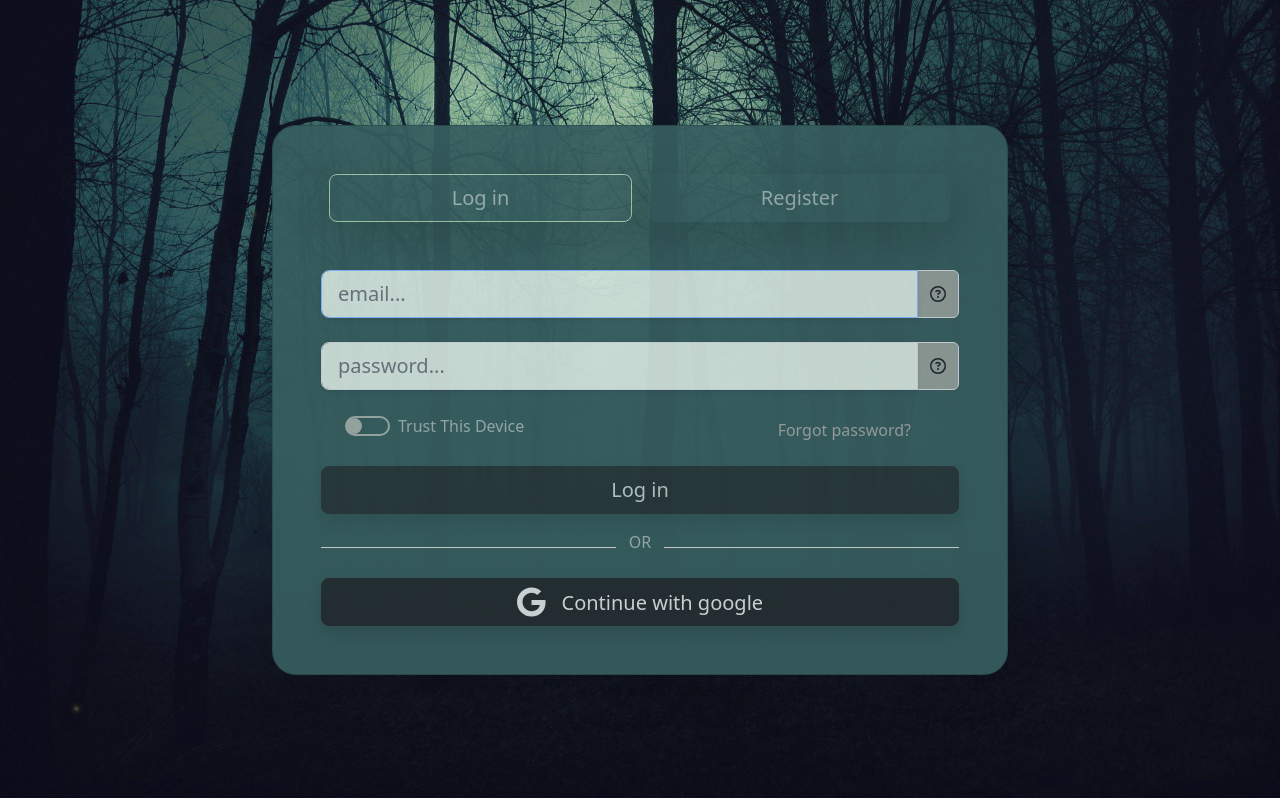
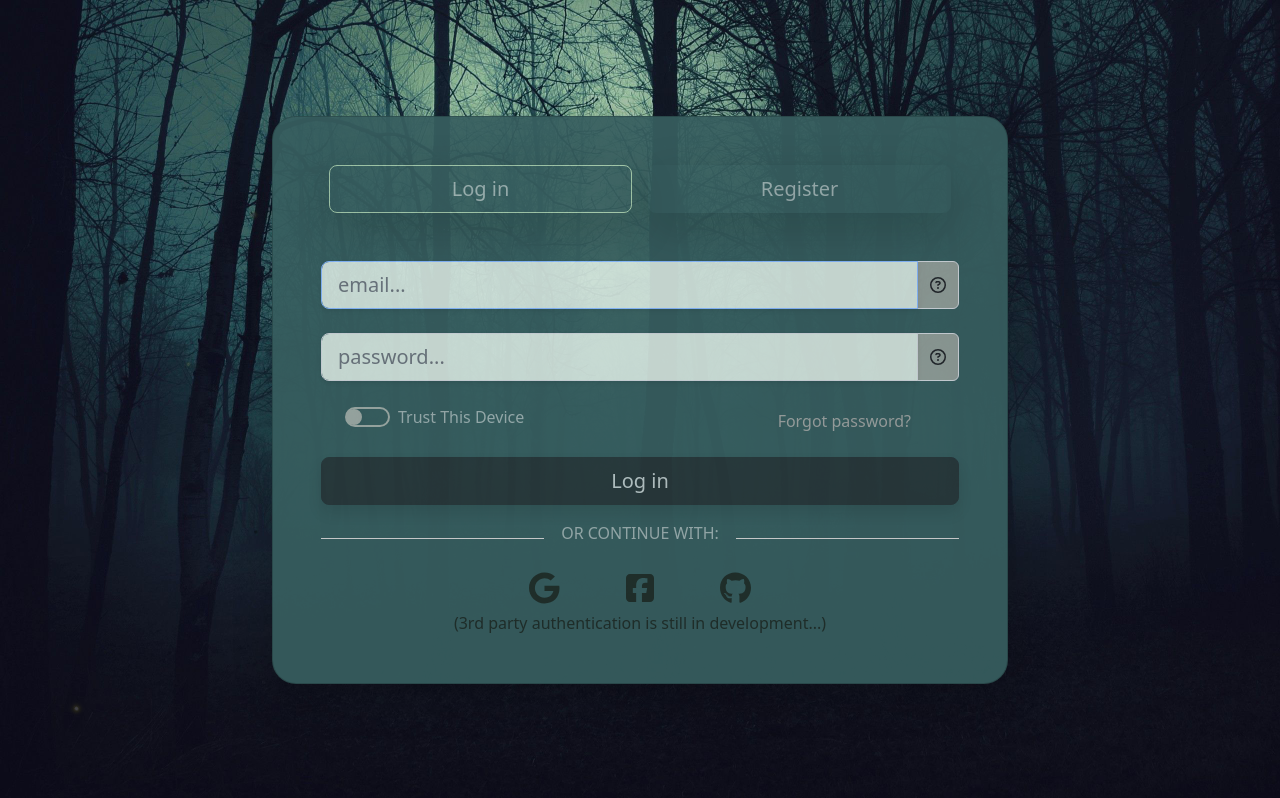
Before and after one commit to Marcin-Fraszczak/ToDoApp-OAuth, a React (Create React App) app in the folder frontend/: page /auth in a window 1280 px wide. Built offline with nearby package versions, Linux system fonts and the light colour scheme.

Commit message:
cleaned Esc key usage and delete account form moved to a different url

```diff
--- a/frontend/src/App.js
+++ b/frontend/src/App.js
@@ -14,6 +14,7 @@ import ResetPassForm from "./components/AuthForms/ResetPassForm"
 import VerifyForm from "./components/AuthForms/VerifyForm"
 import NewPassForm from "./components/AuthForms/NewPassForm"
 import VipZone from "./components/Vip/VipZone"
+import DeleteForm from "./components/AuthForms/DeleteForm"
 
 const App = () => {
 
@@ -34,6 +35,7 @@ const App = () => {
           <Route element={<RequireAuth/>}>
             <Route path="/" element={<Home/>}/>
             <Route path="change_password" element={<ChangePassForm/>}/>
+            <Route path="delete_account" element={<DeleteForm/>}/>
             <Route path="vip" element={<VipZone/>}/>
           </Route>
         </Route>
--- a/frontend/src/components/AuthForms/AuthForm.js
+++ b/frontend/src/components/AuthForms/AuthForm.js
@@ -1,7 +1,7 @@
 import React, {useState, useEffect, useRef} from "react"
 import {useLocation, useNavigate} from "react-router-dom"
 import {FontAwesomeIcon} from "@fortawesome/react-fontawesome"
-import {faGoogle} from "@fortawesome/free-brands-svg-icons"
+import {faGoogle, faFacebookSquare, faGithub, faGithubSquare} from "@fortawesome/free-brands-svg-icons"
 import isEmail from "validator/es/lib/isEmail"
 import isStrongPassword from "validator/es/lib/isStrongPassword"
 import normalizeEmail from "validator/es/lib/normalizeEmail"
@@ -144,12 +144,25 @@ const AuthForm = () => {
         >{formType}</button>
       </form>
 
-      <Divider centerText="OR"/>
+      <Divider centerText="OR CONTINUE WITH:"/>
 
-      <button className={wideButtonClass("dark")} style={{opacity: "0.8"}}>
-        <FontAwesomeIcon icon={faGoogle} className="me-3" size="xl"/>
-        Continue with google
-      </button>
+      {/*<button className={wideButtonClass("dark")} style={{opacity: "0.8"}}>*/}
+      {/*  <FontAwesomeIcon icon={faGoogle} className="me-3" size="xl"/>*/}
+      {/*  Continue with google*/}
+      {/*</button>*/}
+
+      <div>
+        <button className="btn mx-1">
+          <FontAwesomeIcon icon={faGoogle} className="mx-3" size="2xl" style={{color: "#21302b"}}/>
+        </button>
+        <button className="btn mx-1">
+          <FontAwesomeIcon icon={faFacebookSquare} className="mx-3" size="2xl" style={{color: "#21302b"}}/>
+        </button>
+        <button className="btn mx-1">
+          <FontAwesomeIcon icon={faGithub} className="mx-3" size="2xl" style={{color: "#21302b"}}/>
+        </button>
+      </div>
+      <span style={{color: "#21302b"}}>(3rd party authentication is still in development...)</span>
 
       <AlertElement showAlert={errMsg.length > 0} text={errMsg} setText={setErrMsg}/>
       <AlertElement showAlert={infoMsg.length > 0} text={infoMsg} setText={setInfoMsg} info={true}/>
--- a/frontend/src/components/AuthForms/AuthFormPartials/Divider.js
+++ b/frontend/src/components/AuthForms/AuthFormPartials/Divider.js
@@ -1,6 +1,6 @@
 const Divider = (props) => {
   const lineStyle = {flex: 1, height: '1px', backgroundColor: 'lightgrey'}
-  const textStyle = {width: `${props.centerText ? '3rem' : ''}`, textAlign: 'center'}
+  const textStyle = {width: `${props.centerText ? '12rem' : ''}`, textAlign: 'center'}
 
   return (
     <div className="d-flex align-items-baseline mt-3 mb-1 text-white-50">
--- a/frontend/src/components/AuthForms/ChangePassForm.js
+++ b/frontend/src/components/AuthForms/ChangePassForm.js
@@ -24,15 +24,9 @@ const ChangePassForm = () => {
   const password1Ref = useRef()
   const {auth, setAuth} = useAuth()
   const axiosPrivate = useAxiosPrivate()
-
   const navigate = useNavigate()
 
-  const handleEsc = (e) => {
-    if (e.key === 'Escape' &&
-      (document.activeElement === oldPasswordRef.current || document.activeElement === password1Ref.current)) {
-      navigate(-1)
-    }
-  }
+  const handleEsc = (e) => e.key === 'Escape' && navigate(-1)
 
   useEffect(() => {
     oldPasswordRef.current.focus()
--- a/frontend/src/components/AuthForms/DeleteForm.js
+++ b/frontend/src/components/AuthForms/DeleteForm.js
@@ -6,6 +6,7 @@ import useAxiosPrivate from "../../hooks/useAxiosPrivate"
 import FormBody from "./AuthFormPartials/FormBody"
 import UsernameInput from "./AuthFormPartials/UsernameInput"
 import AlertElement from "../Partials/AlertElement"
+import Navigation from "../Partials/Navigation";
 
 const DeleteForm = (props) => {
   const [username, setUsername] = useState("")
@@ -16,11 +17,7 @@ const DeleteForm = (props) => {
   const axiosPrivate = useAxiosPrivate()
   const navigate = useNavigate()
 
-  const handleEsc = (e) => {
-    if (e.key === 'Escape' && document.activeElement === usernameRef.current) {
-      props.setShowDelForm(false)
-    }
-  }
+  const handleEsc = (e) => e.key === 'Escape' && navigate(-1)
 
   useEffect(() => {
     usernameRef.current.focus()
@@ -51,6 +48,7 @@ const DeleteForm = (props) => {
 
   return (
     <>
+      <Navigation/>
       <FormBody>
         <h3 className="text-white">{`Please, type in your username`}</h3>
         <h3 className="text-white">{`to confirm account deletion:`}</h3>
--- a/frontend/src/components/AuthForms/ResetPassForm.js
+++ b/frontend/src/components/AuthForms/ResetPassForm.js
@@ -14,8 +14,12 @@ const ResetPassForm = () => {
   const usernameRef = useRef()
   const navigate = useNavigate()
 
+  const handleEsc = (e) => e.key === 'Escape' && navigate(-2)
+
   useEffect(() => {
     !success && usernameRef.current.focus()
+    window.addEventListener('keydown', handleEsc)
+    return () => window.removeEventListener('keydown', handleEsc)
   }, [])
 
   useEffect(() => {
--- a/frontend/src/components/ChillOut.js
+++ b/frontend/src/components/ChillOut.js
@@ -7,13 +7,19 @@ const ChillOut = () => {
   const [show, setShow] = useState(false)
   const navigate = useNavigate()
 
+  const handleEsc = (e) => {
+    if (e.key === 'Escape') navigate("/")
+  }
+
   useEffect(() => {
     const intervalId = setInterval(getTime, 1000)
     const timeoutId = setTimeout(() => setShow(true), 800)
+    window.addEventListener('keydown', handleEsc)
 
     return () => {
       clearInterval(intervalId)
       clearTimeout(timeoutId)
+      window.removeEventListener('keydown', handleEsc)
     }
   }, [])
 
@@ -36,11 +42,11 @@ const ChillOut = () => {
   return (
     <div className="d-flex">
       <div className="text-white text-center" style={clockStyle}>
-          <div className={`clock ${show && 'show'}`}>
-            <div>{date}</div>
-            <div>{time}</div>
-            <button className="btn btn-sm btn-outline-secondary" onClick={() => navigate("/")}>Back To Work</button>
-          </div>
+        <div className={`clock ${show && 'show'}`}>
+          <div>{date}</div>
+          <div>{time}</div>
+          <button className="btn btn-sm btn-outline-secondary" onClick={() => navigate("/")}>Back To Work</button>
+        </div>
       </div>
     </div>
   )
--- a/frontend/src/components/Missing.js
+++ b/frontend/src/components/Missing.js
@@ -1,4 +1,4 @@
-import {Link, useLocation} from "react-router-dom"
+import {Link, useLocation, useNavigate} from "react-router-dom"
 import FormBody from "./AuthForms/AuthFormPartials/FormBody"
 import React, {useEffect, useState} from "react"
 import AlertElement from "./Partials/AlertElement"
@@ -8,13 +8,21 @@ const Missing = () => {
   const [errMsg, setErrMsg] = useState("")
   const buttonGroupStyle = "mt-4 d-flex justify-content-around"
   const buttonStyle = "btn btn-outline-light"
+  const navigate = useNavigate()
+  const location = useLocation()
 
-  const location = useLocation()
+  const handleEsc = (e) => {
+    if (e.key === 'Escape') navigate(-1)
+  }
 
   useEffect(() => {
     const timeoutId = setTimeout(() => setShow(true), 100)
     location?.state?.infoMsg && setErrMsg(location.state.infoMsg)
-    return () => clearTimeout(timeoutId)
+    window.addEventListener('keydown', handleEsc)
+    return () => {
+      clearTimeout(timeoutId)
+      window.removeEventListener('keydown', handleEsc)
+    }
   }, [])
 
   return (
--- a/frontend/src/components/Partials/Navigation.js
+++ b/frontend/src/components/Partials/Navigation.js
@@ -12,12 +12,10 @@ import Nav from 'react-bootstrap/Nav'
 import Button from 'react-bootstrap/Button'
 import NavDropdown from 'react-bootstrap/NavDropdown'
 import Timer from "./Timer"
-import DeleteForm from "../AuthForms/DeleteForm"
 import FloatingTooltip from "./FloatingTooltip"
 import AlertElement from "./AlertElement"
 
 const Navigation = () => {
-  const [showDelForm, setShowDelForm] = useState(false)
   const [errMsg, setErrMsg] = useState("")
   const [infoMsg, setInfoMsg] = useState("")
   const logout = useLogout()
@@ -76,14 +74,14 @@ const Navigation = () => {
                   <NavDropdown.Item onClick={verifyAccount}>Verify Account</NavDropdown.Item>
                 }
                 <NavDropdown.Item onClick={() => navigate("/change_password")}>Change Password</NavDropdown.Item>
-                <NavDropdown.Item onClick={() => setShowDelForm(true)}>Delete Account</NavDropdown.Item>
+                <NavDropdown.Item onClick={() => navigate("/delete_account")}>Delete Account</NavDropdown.Item>
               </NavDropdown>
               <Button variant={buttonVariant} onClick={logoutUser}>Log out</Button>
             </Nav>
           </Navbar.Collapse>
         </Container>
       </Navbar>
-      {showDelForm && <DeleteForm setShowDelForm={setShowDelForm}/>}
+
       <AlertElement showAlert={errMsg.length > 0} text={errMsg} setText={setErrMsg} fullScreen={true}/>
       <AlertElement showAlert={infoMsg.length > 0} text={infoMsg} setText={setInfoMsg} info={true} fullScreen={true}/>
     </>
```
